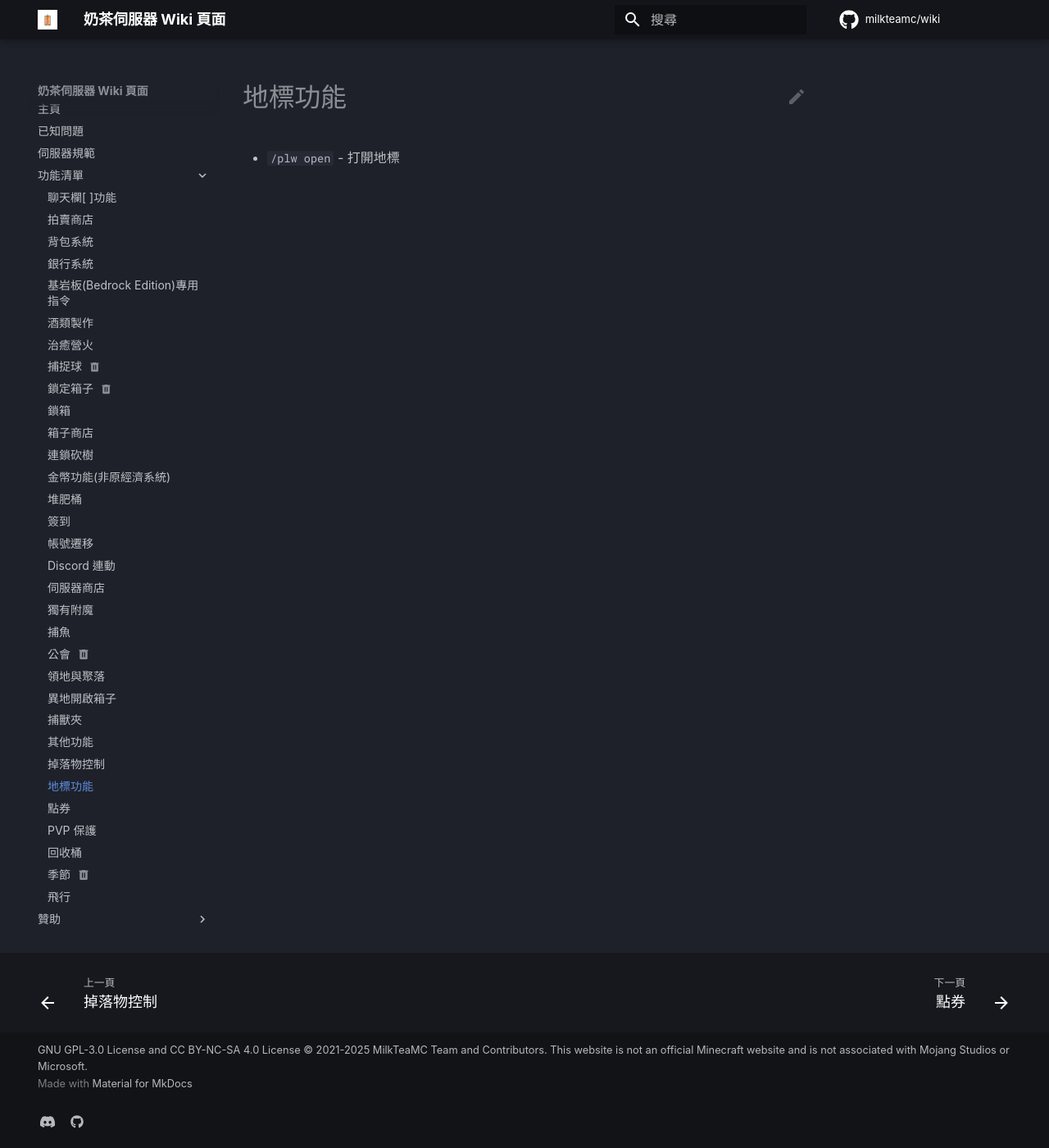
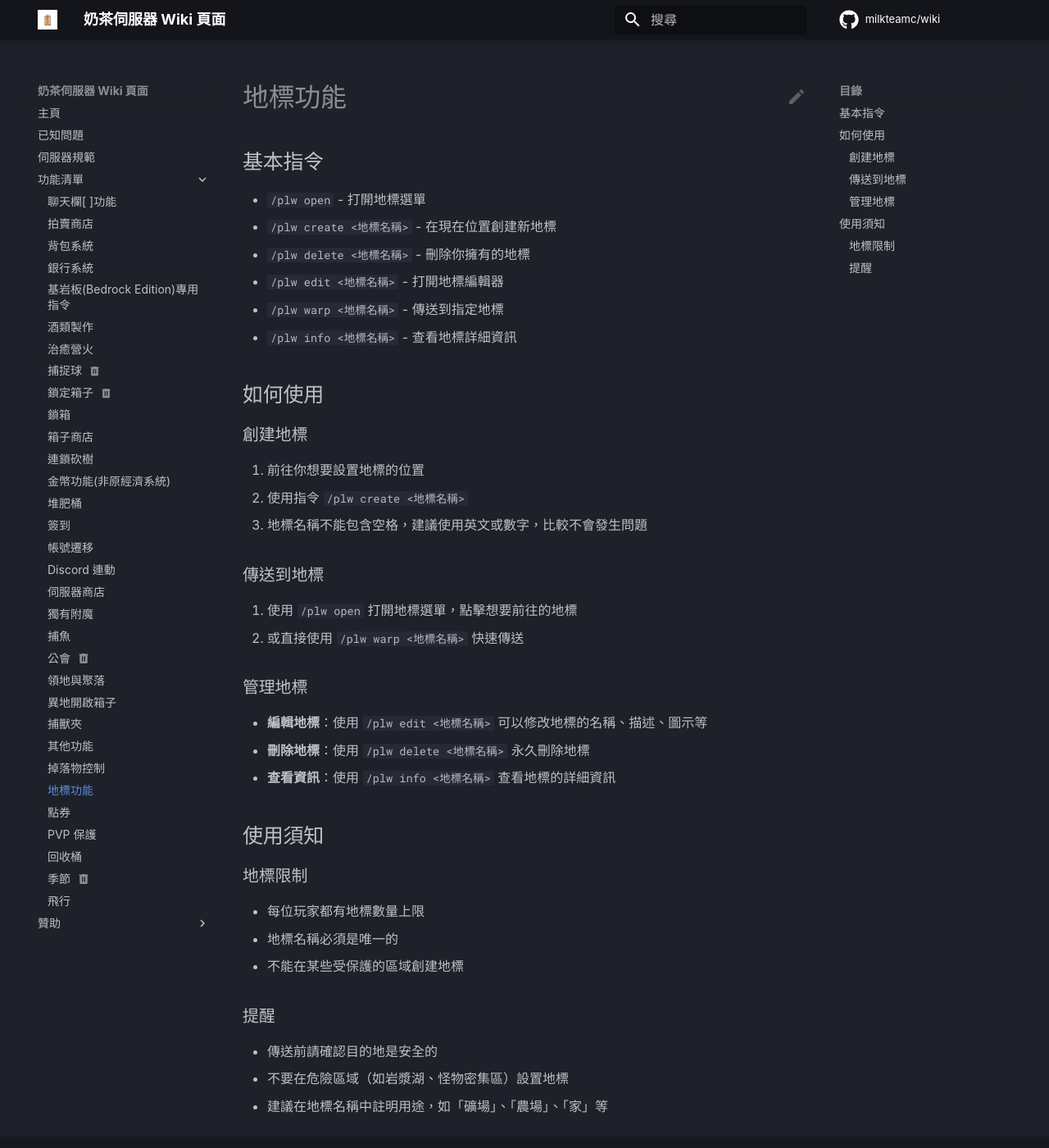
Before and after one commit to milkteamc/wiki, an MkDocs documentation site: the page built from docs/功能清單/plw.md, in a window 1280 px wide and 1400 px high. Shown: the whole window at 82% size. Built offline with MkDocs 1.6.1 and Material for MkDocs 9.7.7, drawn with Linux system fonts in a browser that asks for light colours; some web fonts are replaced; plug-ins that fetch from the network failed and are left out; comment, search, counter and statistics services are not loaded.

Commit message:
Update plw.md

```diff
--- a/docs/功能清單/plw.md
+++ b/docs/功能清單/plw.md
@@ -1,2 +1,38 @@
 # 地標功能
-- `/plw open` - 打開地標
+
+## 基本指令
+
+- `/plw open` - 打開地標選單
+- `/plw create <地標名稱>` - 在現在位置創建新地標
+- `/plw delete <地標名稱>` - 刪除你擁有的地標
+- `/plw edit <地標名稱>` - 打開地標編輯器
+- `/plw warp <地標名稱>` - 傳送到指定地標
+- `/plw info <地標名稱>` - 查看地標詳細資訊
+
+## 如何使用
+
+### 創建地標
+1. 前往你想要設置地標的位置
+2. 使用指令 `/plw create <地標名稱>`
+3. 地標名稱不能包含空格，建議使用英文或數字，比較不會發生問題
+
+### 傳送到地標
+1. 使用 `/plw open` 打開地標選單，點擊想要前往的地標
+2. 或直接使用 `/plw warp <地標名稱>` 快速傳送
+
+### 管理地標
+- **編輯地標**：使用 `/plw edit <地標名稱>` 可以修改地標的名稱、描述、圖示等
+- **刪除地標**：使用 `/plw delete <地標名稱>` 永久刪除地標
+- **查看資訊**：使用 `/plw info <地標名稱>` 查看地標的詳細資訊
+
+## 使用須知
+
+### 地標限制
+- 每位玩家都有地標數量上限
+- 地標名稱必須是唯一的
+- 不能在某些受保護的區域創建地標
+
+### 提醒
+- 傳送前請確認目的地是安全的
+- 不要在危險區域（如岩漿湖、怪物密集區）設置地標
+- 建議在地標名稱中註明用途，如「礦場」、「農場」、「家」等
```
